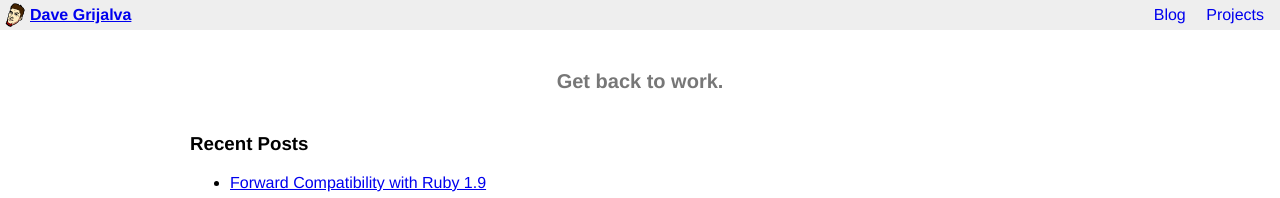
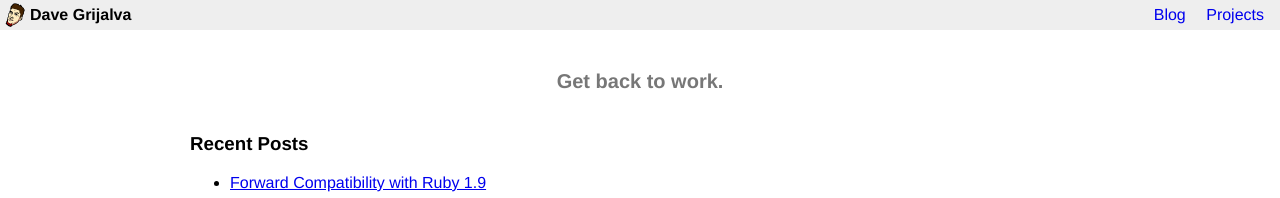
Before and after one commit to dgrijalva/dgrijalva.github.com, a Jekyll site: the page built from index.html, in a window 1280 px wide. Shown: the top 198 px of the page. Built offline with Jekyll 4.4.1, drawn with Linux system fonts in a browser that asks for light colours.

Commit message:
re-added css rule that was put in the wrong file (don't edit stuff under _site)

```diff
--- a/styles/default.css
+++ b/styles/default.css
@@ -1,7 +1,7 @@
 body {font-family: Helvetica, Arial, sans-serif; margin: 0;}
 
 #header_bar {background-color: #EEE; line-height: 30px; height: 30px; vertical-align: middle;}
-#header_bar .name {font-weight: bold;}
+#header_bar .name {font-weight: bold; text-decoration: none; color: black;}
 #header_bar img {margin: 3px; float: left;}
 #header_bar ul {margin: 0; padding: 0; float: right; list-style: none; display: inline;}
 #header_bar li {display: inline; margin-right: 1em;}
```
